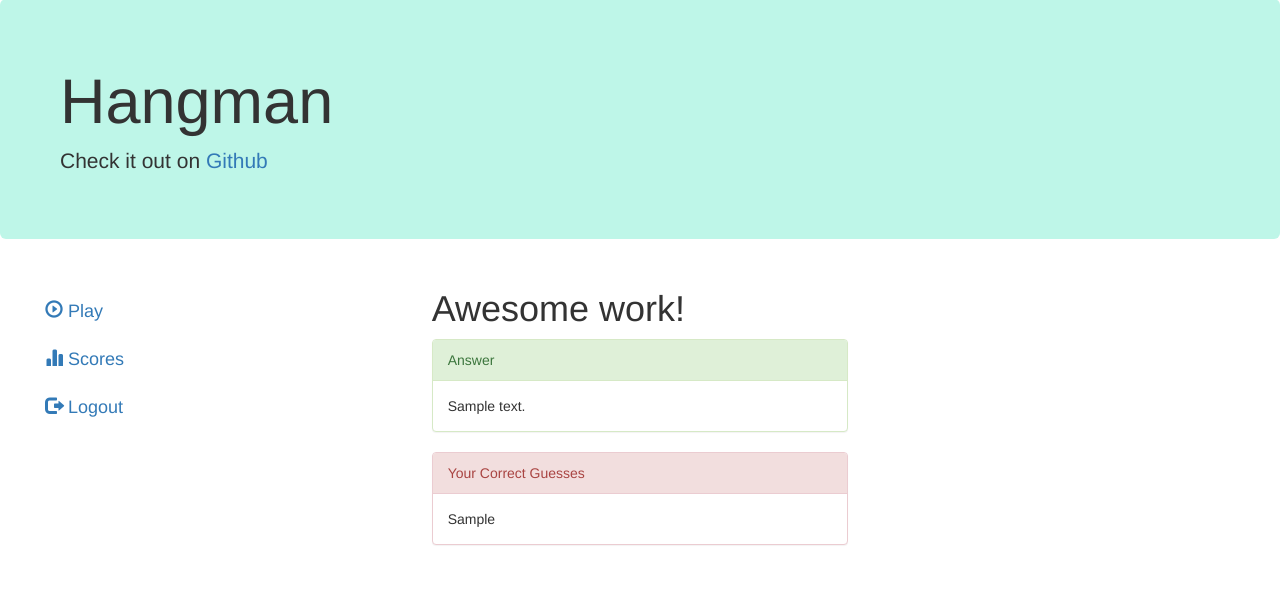
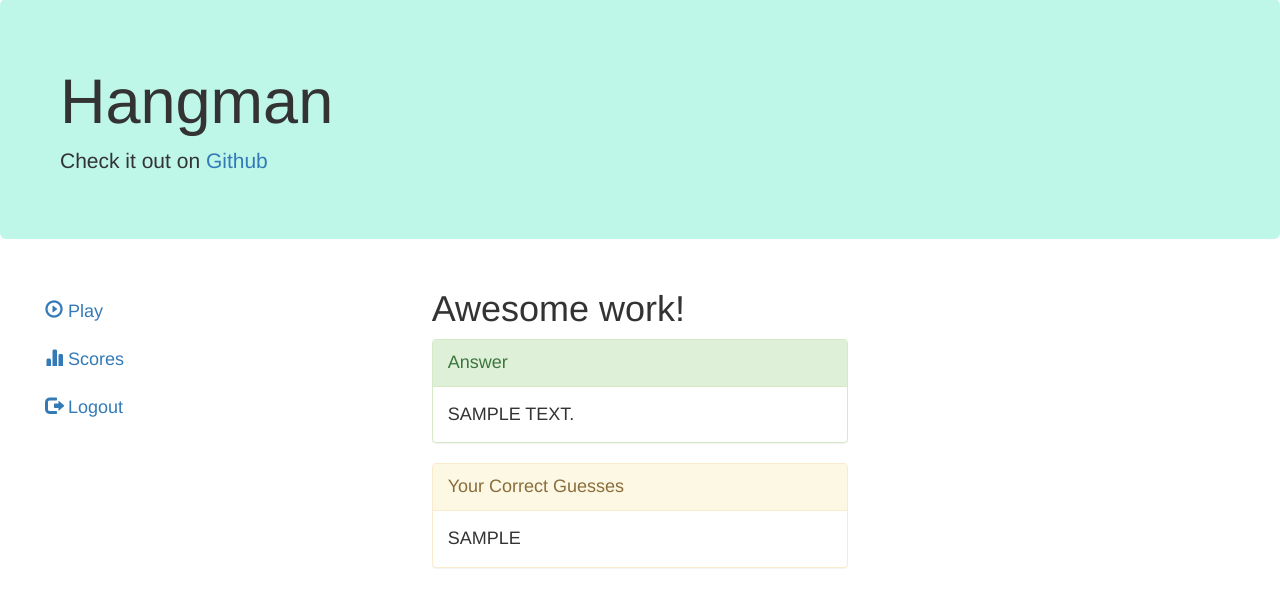
Before and after one commit to j-stew/hangman, a Python web app: template hangman/templates/win.html in a window 1280 px wide. Shown: the part 1-608 px from the top of the page. Run offline with Jinja, Linux system fonts and the light colour scheme; the template is opened without the code that fills it: most values are stand-ins (such as "Sample title", 1, 10 or a date in 2020); some libraries are stand-ins or nearby versions.

Commit message:
adding spaces in guess display and making UI text/components larger

```diff
--- a/hangman/controller.py
+++ b/hangman/controller.py
@@ -57,7 +57,7 @@ def update_guesses(guess, guesses):
 		guesses.insert_correct_guess(guess)
 	else:
 		guesses.remaining_guesses -= 1
-		guesses.incorrect_guesses += guess
+		guesses.incorrect_guesses += guess + " "
 	db.session.commit()
 
 def update_answer(answer, game):
--- a/hangman/templates/win.html
+++ b/hangman/templates/win.html
@@ -6,12 +6,12 @@
 
 {% block page %}
 <div class="panel panel-success">
-	<div class="panel-heading">Answer</div>
-	<div class="panel-body">{{ guesses.answer }}</div>
+	<div class="panel-heading" style="font-size: large">Answer</div>
+	<div class="panel-body text-uppercase" style="font-size: large">{{ guesses.answer }}</div>
 </div>
 
-<div class="panel panel-danger">
-	<div class="panel-heading">Your Correct Guesses</div>
-	<div class="panel-body">{{ guesses.correct_guesses }}</div>
+<div class="panel panel-warning">
+	<div class="panel-heading" style="font-size: large">Your Correct Guesses</div>
+	<div class="panel-body text-uppercase" style="font-size: large">{{ guesses.correct_guesses }}</div>
 </div>
 {% endblock %}
```
Also changed, not shown: hangman/templates/loss.html (+5 -5 lines), hangman/templates/play.html (+5 -5 lines), README.md, hangman/model.py (line endings or trailing spaces).
